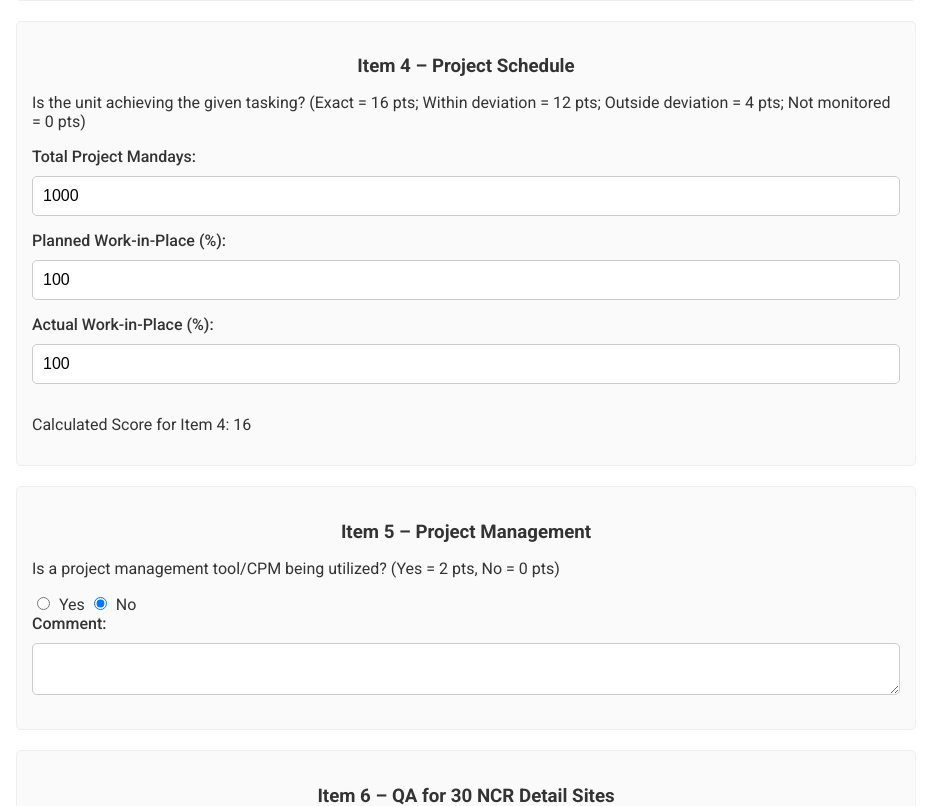
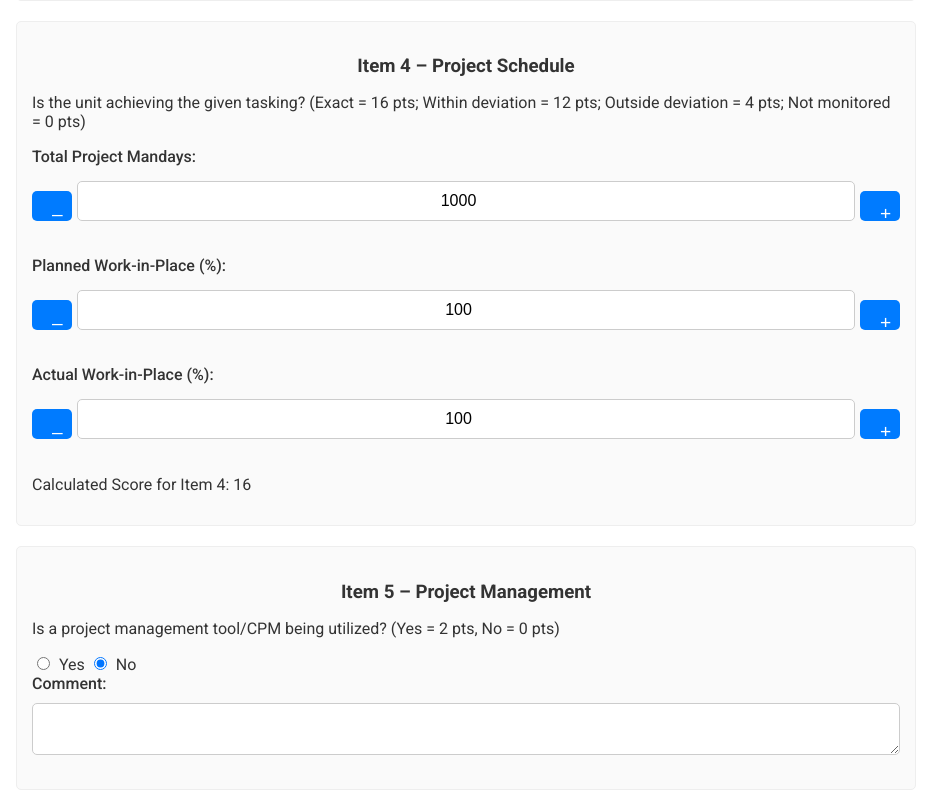
Before and after one commit to seabee2007/my_fastapi_app, a FastAPI app: page / in a window 1280 px wide. Shown: the part 2108-2914 px from the top of the page, without its empty margins (174-1105 px from the left). Run offline with FastAPI, Linux system fonts and the light colour scheme.

Commit message:
Update index.html

```diff
--- a/templates/index.html
+++ b/templates/index.html
@@ -44,6 +44,32 @@
       border: 1px solid #eee;
       border-radius: var(--border-radius);
     }
+    .number-input {
+  display: flex;
+  align-items: center;
+  margin-bottom: 15px;
+}
+
+.number-input button {
+  background-color: var(--primary-color);
+  border: none;
+  color: #fff;
+  width: 30px;
+  height: 30px;
+  font-size: 1.2em;
+  cursor: pointer;
+  border-radius: var(--border-radius);
+}
+
+.number-input input {
+  text-align: center;
+  width: 80px;
+  margin: 0 5px;
+  padding: 5px;
+  border: 1px solid var(--border-color);
+  border-radius: var(--border-radius);
+}
+
     label {
       font-weight: 500;
       display: block;
@@ -174,22 +200,41 @@
       </div>
 
       <!-- Item 4 – Project Schedule (Dynamic Calculation) -->
+      <!-- Item 4 – Project Schedule (with custom spinner buttons) -->
 <div class="item-section">
   <h3>Item 4 – Project Schedule</h3>
   <p>Is the unit achieving the given tasking? (Exact = 16 pts; Within deviation = 12 pts; Outside deviation = 4 pts; Not monitored = 0 pts)</p>
+
   <label>Total Project Mandays:</label>
-        <input type="number" id="total_md" name="total_md" value="1000" step="1">
+  <div class="number-input">
+    <button type="button" onclick="decrement('total_md')">–</button>
+    <input type="number" id="total_md" name="total_md" value="1000" step="1" oninput="calculateItem4Score()">
+    <button type="button" onclick="increment('total_md')">+</button>
+  </div>
+
   <label>Planned Work-in-Place (%):</label>
-        <input type="number" id="planned_wip" name="planned_wip" value="100" step="1">
+  <div class="number-input">
+    <button type="button" onclick="decrement('planned_wip')">–</button>
+    <input type="number" id="planned_wip" name="planned_wip" value="100" step="1" oninput="calculateItem4Score()">
+    <button type="button" onclick="increment('planned_wip')">+</button>
+  </div>
+
   <label>Actual Work-in-Place (%):</label>
-        <input type="number" id="actual_wip" name="actual_wip" value="100" step="1">
+  <div class="number-input">
+    <button type="button" onclick="decrement('actual_wip')">–</button>
+    <input type="number" id="actual_wip" name="actual_wip" value="100" step="1" oninput="calculateItem4Score()">
+    <button type="button" onclick="increment('actual_wip')">+</button>
+  </div>
+
   <p id="item4_score_display">Calculated Score for Item 4: 16</p>
   <input type="hidden" id="item4_score" name="item4_score" value="16">
+
   <div id="item4_comment_div" style="display:none;">
     <label>Comment (if not perfect):</label>
     <textarea id="comment_item4" name="comment_item4">{{ form_data.comment_item4 if form_data and form_data.comment_item4 is defined else '' }}</textarea>
   </div>
 </div>
+
 
       <!-- Item 5 – Project Management -->
       <div class="item-section">
@@ -703,6 +748,19 @@
           document.getElementById("comment_item4").value = "";
       }
     }
+    function increment(id) {
+  var input = document.getElementById(id);
+  input.value = parseInt(input.value) + 1;
+  calculateItem4Score();
+}
+
+function decrement(id) {
+  var input = document.getElementById(id);
+  // Prevent the value from going negative.
+  input.value = Math.max(parseInt(input.value) - 1, 0);
+  calculateItem4Score();
+}
+
     document.getElementById("total_md").addEventListener("input", calculateItem4Score);
     document.getElementById("planned_wip").addEventListener("input", calculateItem4Score);
     document.getElementById("actual_wip").addEventListener("input", calculateItem4Score);
```
Lines whose indentation alone changed are shown as unchanged.
